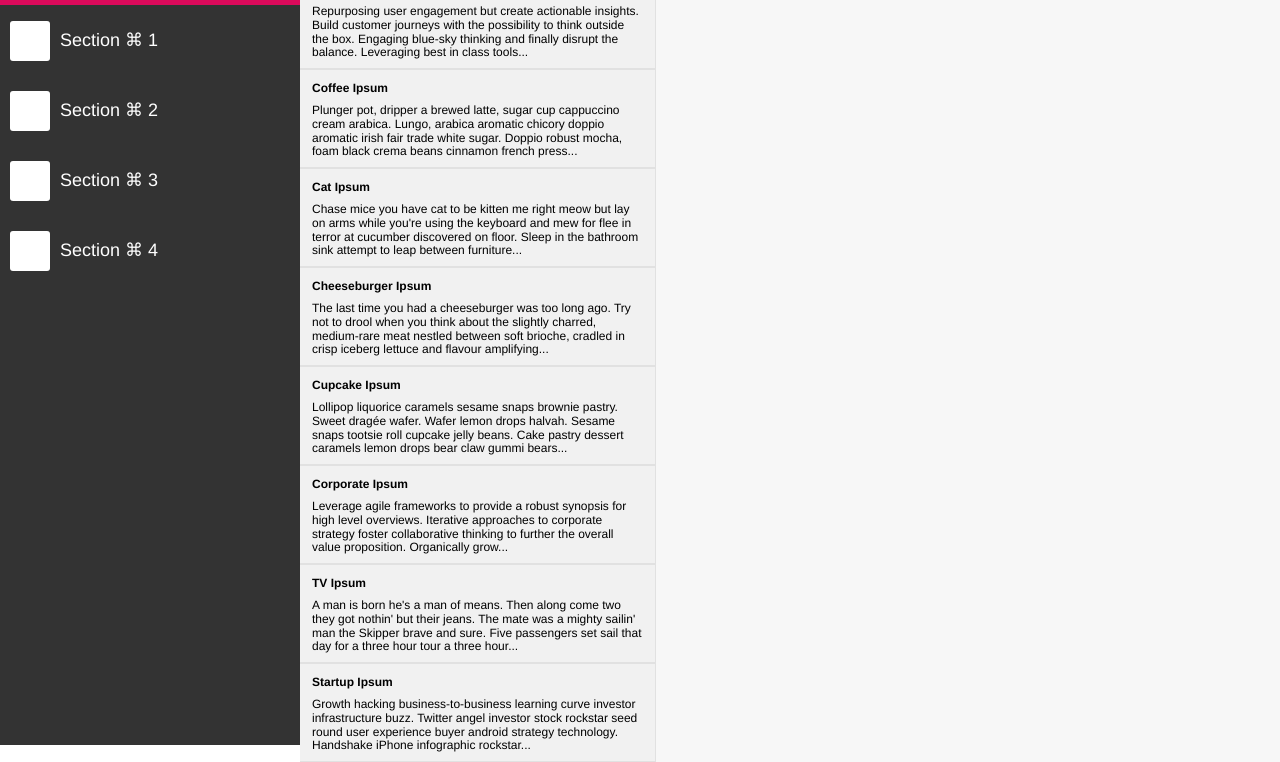
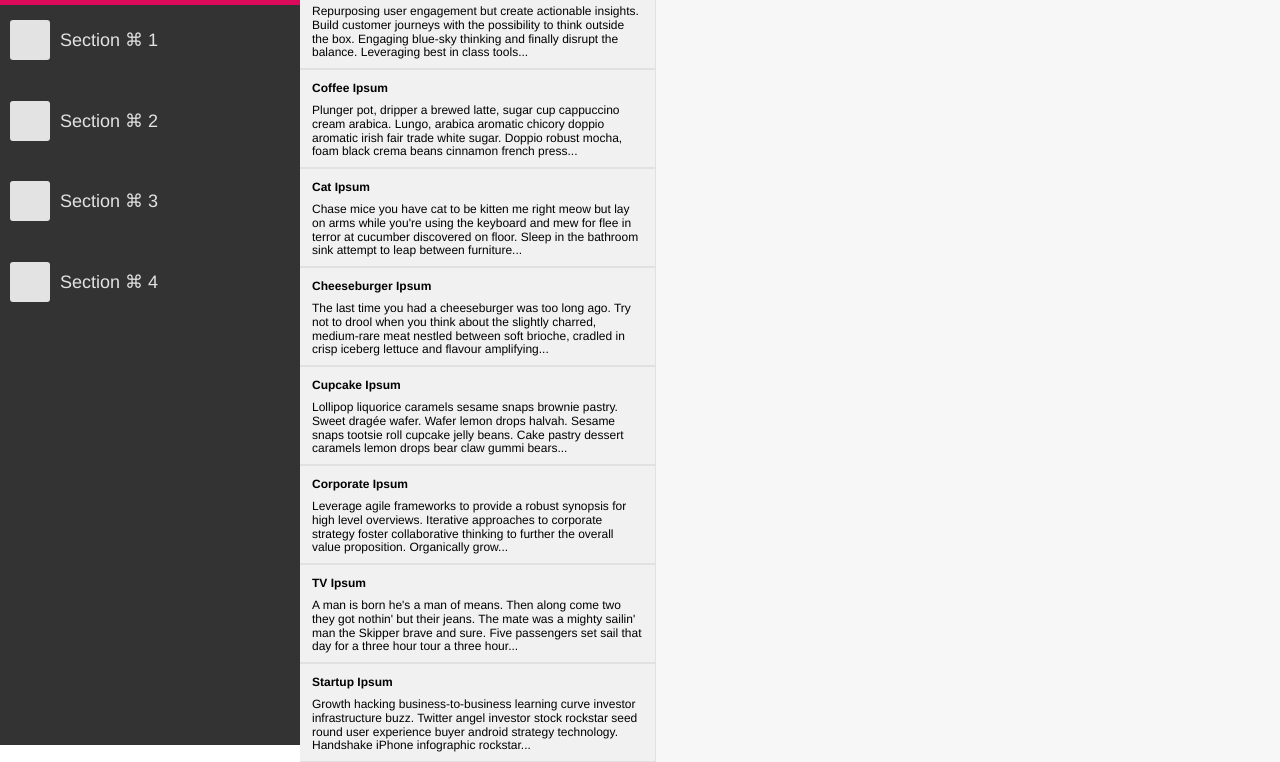
Before and after one commit to Markus357/log-dna, a plain HTML site: page index.html in a window 1280 px wide. Shown: the part 55-817 px from the top of the page. Drawn offline with nearby package versions, Linux system fonts and the light colour scheme.

Commit message:
Update tool-bar layout / hover states

```diff
--- a/index.html
+++ b/index.html
@@ -27,35 +27,35 @@
         <div class="tool-item">
           <div class="icon">
             <span class="square"></span>
-            <span class="conceal-on-hover">&#8984; 1</span>
-          </div>
           <h2 class="reveal-on-hover">Section &#8984; 1</h2>
+        </div>
+          <div class="label conceal-on-hover">&#8984; 1</div>
         </div>
 
         <div class="tool-item">
           <div class="icon">
             <span class="square"></span>
-            <span class="conceal-on-hover">&#8984; 2</span>
+            <h2 class="reveal-on-hover">Section &#8984; 2</h2>
           </div>
-          <h2 class="reveal-on-hover">Section &#8984; 2</h2>
+          <div class="label conceal-on-hover">&#8984; 2</div>
         </div>
 
         <div class="tool-item">
           <div class="icon">
             <span class="square"></span>
-            <span class="conceal-on-hover">&#8984; 3</span>
+            <h2 class="reveal-on-hover">Section &#8984; 3</h2>
           </div>
-          <h2 class="reveal-on-hover">Section &#8984; 3</h2>
+          <div class="label conceal-on-hover">&#8984; 3</div>
         </div>
 
         <div class="tool-item">
           <div class="icon">
             <span class="square"></span>
-            <span class="conceal-on-hover">&#8984; 4</span>
-          </div>
           <h2 class="reveal-on-hover">Section &#8984; 4</h2>
         </div>
+          <div class="label conceal-on-hover">&#8984; 4</div>
       </div>
+    </div>
     </div>
 
     <div class="container main">
--- a/left-menu.css
+++ b/left-menu.css
@@ -56,6 +56,7 @@
   color: #fff;
 }
 
+
 /****************** Tool-bar Section ******************/
 .tool-bar {
   flex: 1;
@@ -64,47 +65,83 @@
   flex-direction: column;
   align-items: flex-start;
 
-  padding: 10px;
-  padding-top: 16px;
   background-color: #333;
 }
 
 .tool-item {
-  display: flex;
-  align-items: center;
+  position: relative;
+  width: 100%;
 
-  color: #fff;
-  font-size: 10px;
-  line-height: 20px;
-  text-align: center;
+  padding: 0 10px 5px;
+  margin-top: 10px;
 
   white-space: nowrap;
   overflow: hidden;
 }
 
-.tool-item:not(:first-of-type) { margin-top: 10px; }
+.tool-item .label {
+  width: 40px;
+  margin-top: 5px;
+
+  color: #e3e3e3;
+  font-size: 10px;
+  line-height: 10px;
+  text-align: center;
+}
 
 .tool-item .icon {
   display: flex;
-  flex-direction: column;
+  align-items: center;
 }
 
-.tool-item .square {
+.icon .square {
   flex: none;
 
   display: block;
-  background-color: #fff;
+  background-color: #e3e3e3;
   margin: 0 auto;
   height: 40px;
   width: 40px;
   border-radius: 3px;
 }
 
-.tool-item h2 {
+.icon h2 {
+  flex: 1;
+
   text-align: left;
-  margin-top: 0;
 
   padding: 0 10px;
-  padding-bottom: 8px;
+  color: #e3e3e3;
+}
+
+/****************** Hover States ******************/
+
+.tool-item:hover { cursor: pointer; }
+
+.tool-item:hover:before {
+  position: absolute;
+  display: inline-block;
+  content: " ";
+  background-color: #db0a5b;
+  box-shadow: 0 0 4px 1px #db0a5b;
+
+  height: 4px;
+  width: 4px;
+  border-radius: 50%;
+
+  left: -2px;
+  top: 22px;
+}
+
+.tool-item:hover .icon .square {
+  background-color: #fff;
+}
+
+.tool-item:hover .label,
+.tool-item:hover .icon h2 {
   color: #fff;
 }
+
+.tool-item:hover h2 {
+  text-decoration: underline;
+}
```
